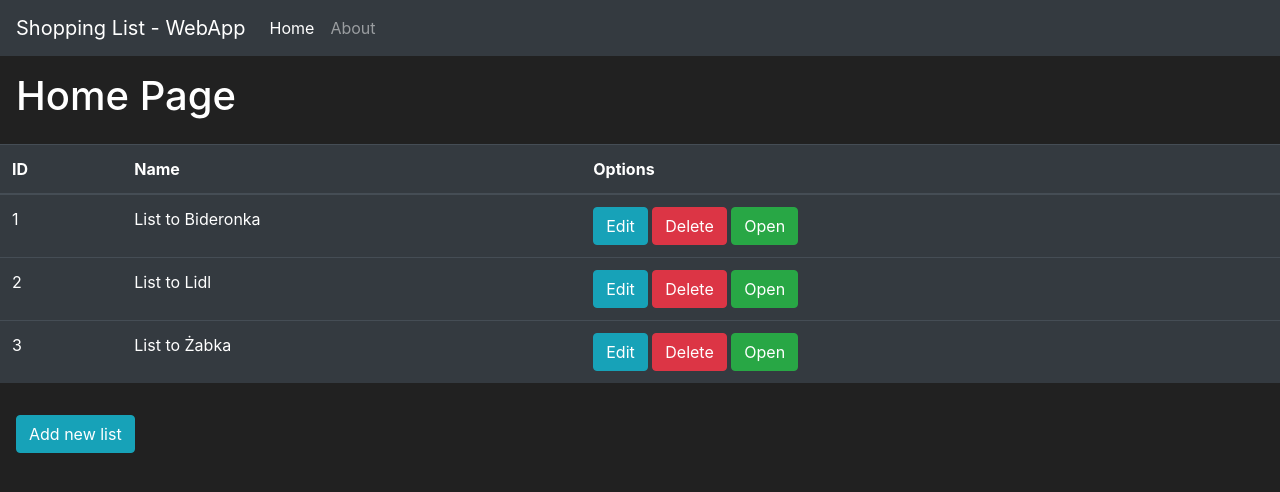
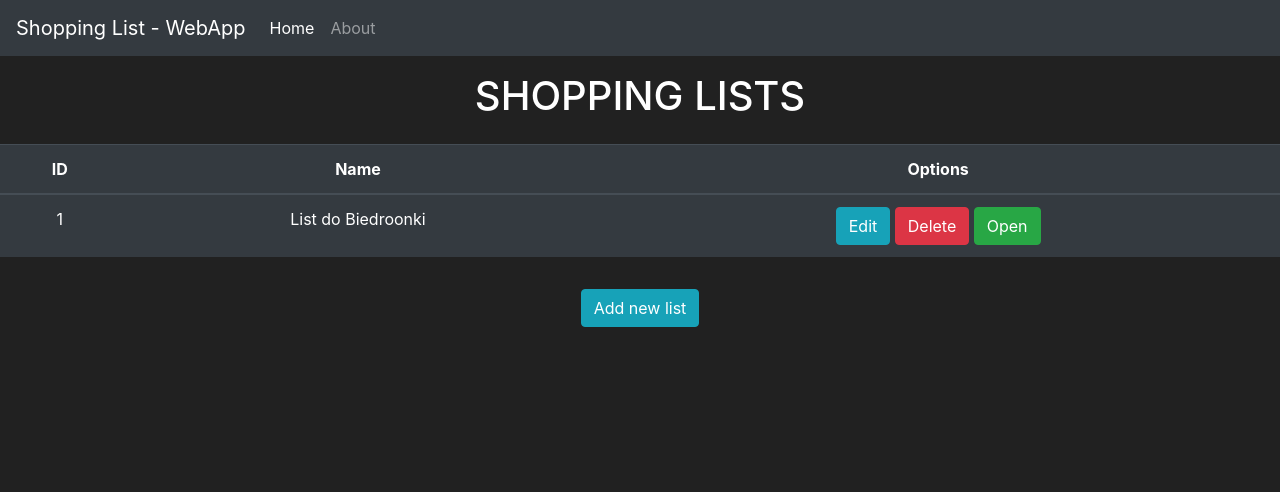
Before and after one commit to IgorOlszewski2000/ShoppingListBackend, a Flask app: page / in a window 1280 px wide. Shown: the top 492 px of the page. Run offline with Flask 2, Linux system fonts and the light colour scheme; data comes from the database, SQL or seed files in the repository; both versions use the stored data as it was after the commit.

Commit message:
Just add the database

```diff
--- a/lists.py
+++ b/lists.py
@@ -1,14 +1,19 @@
+from enum import unique
 from flask import Flask, render_template
+from flask_sqlalchemy import SQLAlchemy
+
 app = Flask(__name__)
+app.config['SQLALCHEMY_DATABASE_URI'] = 'sqlite:///lists.db'
+db = SQLAlchemy(app)
+
+class Lists(db.Model):
+    id = db.Column(db.Integer(), primary_key=True)
+    name = db.Column(db.String(length=50), nullable=False, unique=True)
 
 @app.route('/')
 @app.route('/home')
 def home_page():
-    lists = [
-        {'id': 1, 'name': 'List to Bideronka'},
-        {'id': 2, 'name': 'List to Lidl'},
-        {'id': 3, 'name': 'List to Żabka'}
-    ]
+    lists = Lists.query.all()
     return render_template('home.html', lists=lists)
 
 @app.route('/about')
--- a/templates/home.html
+++ b/templates/home.html
@@ -15,17 +15,17 @@
         <div class="collapse navbar-collapse" id="navbarNav">
           <ul class="navbar-nav mr-auto">
               <li class="nav-item active">
-                  <a class="nav-link" href="#">Home <span class="sr-only">(current)</span></a>
+                  <a class="nav-link" href="{{ url_for('home_page')}}">Home <span class="sr-only">(current)</span></a>
               </li>
               <li class="nav-item">
-                  <a class="nav-link" href="#">About</a>
+                  <a class="nav-link" href="{{ url_for('about_page')}}">About</a>
               </li>
           </ul>
         </div>
       </nav>
 
       <div id="webTop">
-        <h1>Home Page</h1>
+        <h1>SHOPPING LISTS</h1>
       </div>
 
 
@@ -64,7 +64,8 @@
   <style>
     body {
       background-color: #212121;
-      color: white
+      color: white;
+      text-align: center;
     }
     #webTop{
         padding: 1rem;
```
Also changed, not shown: templates/about.html (+9 -5 lines), README.md, lists.db (added).
